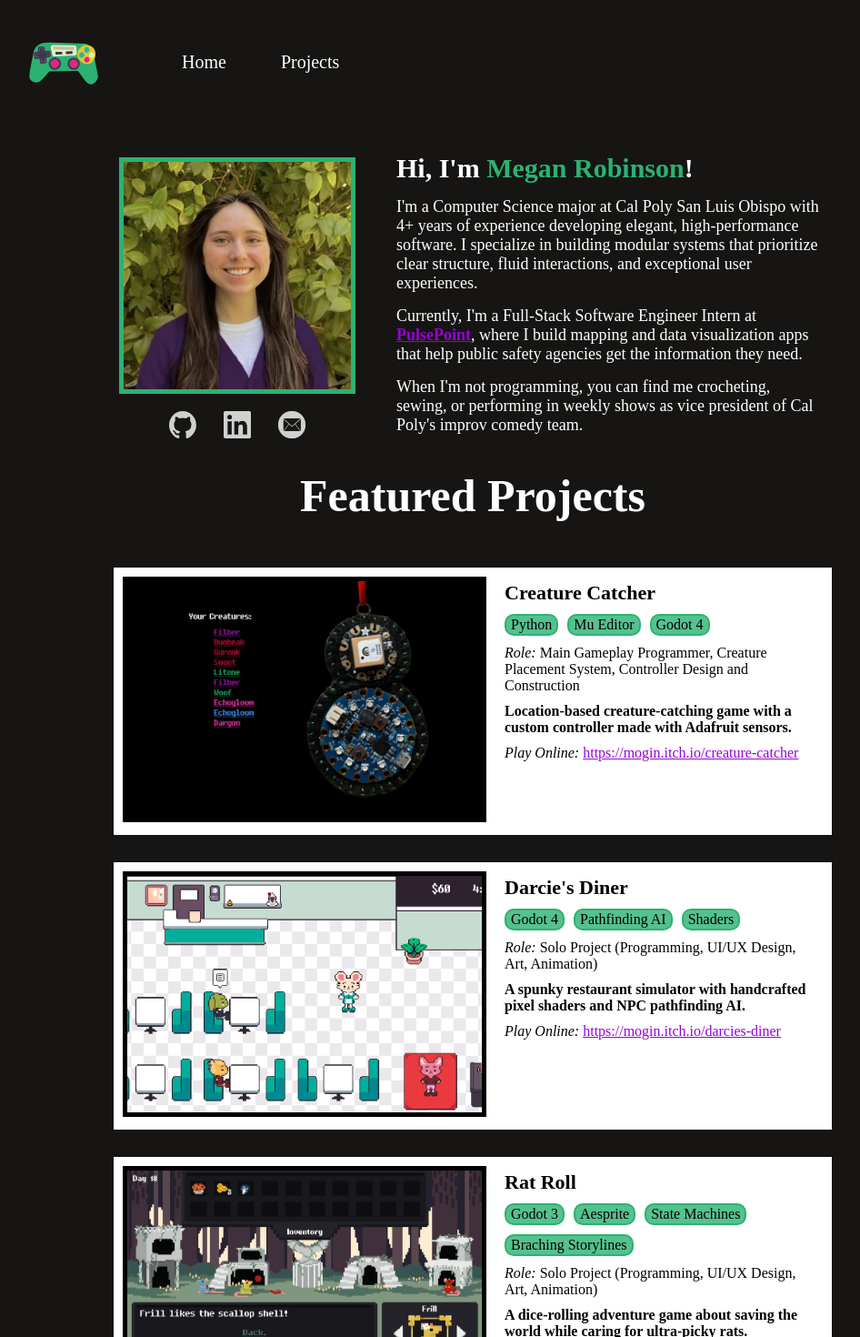
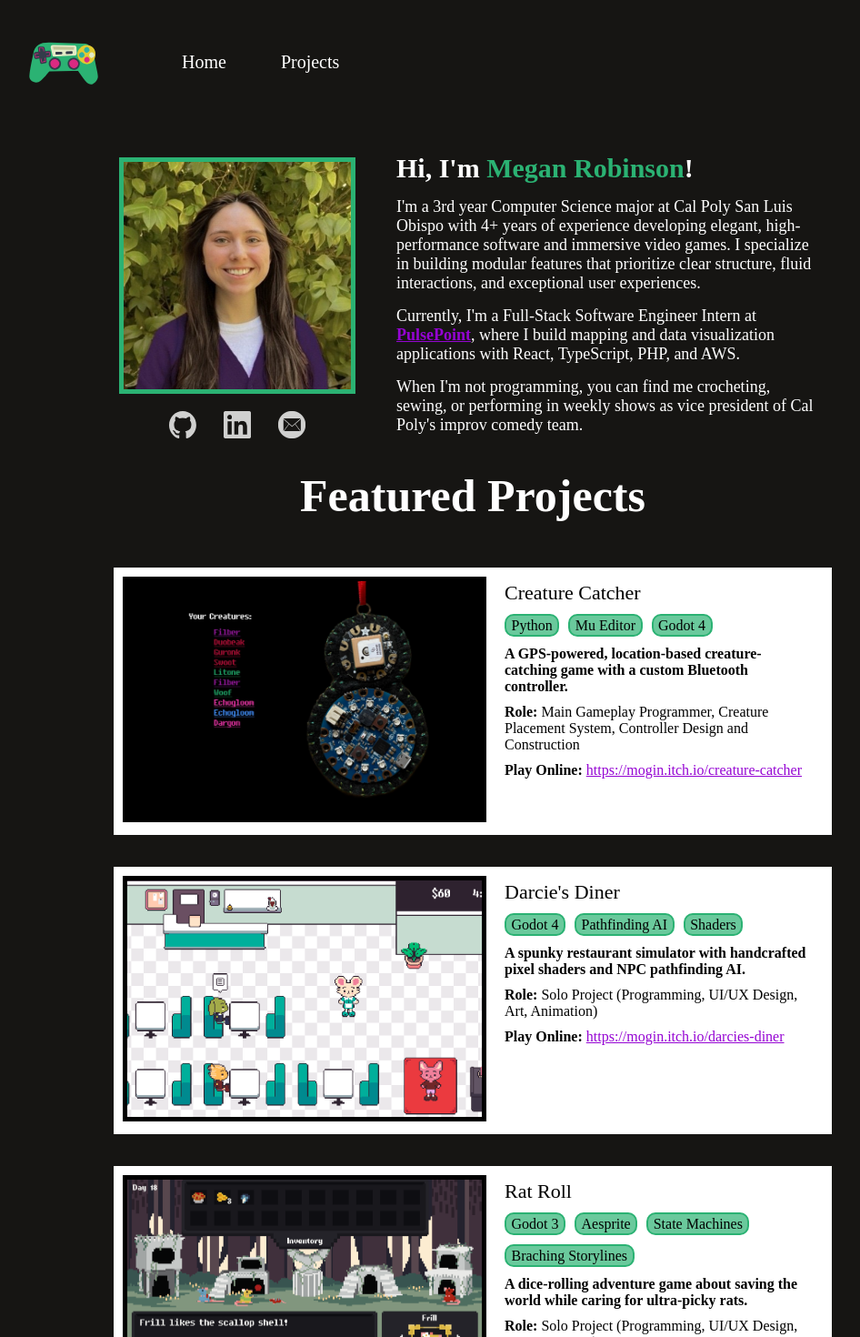
Before and after one commit to meganrobin/portfolio-website, a React (Vite) app: page / in a window 1280 px wide. Shown: the top 1470 px of the page at 91% size, without its empty margins (120-1066 px from the left). Built offline with nearby package versions, Linux system fonts and the light colour scheme; a web font is replaced by a local one.

Commit message:
Projects updates

```diff
--- a/src/assets/projects_data.js
+++ b/src/assets/projects_data.js
@@ -12,7 +12,7 @@ const projects_data = [
         p_name: "Creature Catcher",
         p_img: project1_thumbnail,
         p_contribution: 'Main Gameplay Programmer, Creature Placement System, Controller Design and Construction',
-        p_description: "Location-based creature-catching game with a custom controller made with Adafruit sensors.",
+        p_description: "A GPS-powered, location-based creature-catching game with a custom Bluetooth controller.",
         p_tags: ["Python", "Mu Editor", "Godot 4"],
         p_link_1_description: "Play Online: ",
         p_link_1: "https://mogin.itch.io/creature-catcher"
@@ -62,7 +62,7 @@ const projects_data = [
         p_name: "Smile and Nod Improv Website",
         p_img: project6_thumbnail,
         p_contribution: 'Full-Stack Web Developer',
-        p_description: "A dynamic website for Cal Poly's improv comedy team.",
+        p_description: "A dynamic website for Cal Poly's improv comedy team, complete with an admin portal for easy edits.",
         p_tags: ["React.js", "HTML", "CSS", "Firebase"],
         p_link_1_description: "Website: ",
         p_link_1: "https://smileandnodimprov.com"
--- a/src/components/Profile/Profile.jsx
+++ b/src/components/Profile/Profile.jsx
@@ -40,11 +40,11 @@ const Profile = () => {
       <div className='profile-right'>
         <h1>Hi, I'm <span style={{ color: '#2BB273' }}>Megan Robinson</span>!</h1>
         <p>
-          I'm a Computer Science major at Cal Poly San Luis Obispo with 4+ years of experience developing elegant, high-performance software.
-          I specialize in building modular systems that prioritize clear structure, fluid interactions, and exceptional user experiences.
+          I'm a 3rd year Computer Science major at Cal Poly San Luis Obispo with 4+ years of experience developing elegant, high-performance software and immersive video games.
+          I specialize in building modular features that prioritize clear structure, fluid interactions, and exceptional user experiences.
         </p>
         <p>Currently, I'm a Full-Stack Software Engineer Intern at <a href='https://www.pulsepoint.org/' target='_blank'>PulsePoint</a>,
-          where I build mapping and data visualization apps that help public safety agencies get the information they need.
+          where I build mapping and data visualization applications with React, TypeScript, PHP, and AWS.
         </p>
         <p>
           When I'm not programming, you can find me crocheting, sewing,
--- a/src/components/Projects/Projects.css
+++ b/src/components/Projects/Projects.css
@@ -18,7 +18,7 @@
 .projects-container {
     display: grid;
     grid-template-columns: 1fr 1fr;
-    gap: 30px;
+    gap: 35px;
 }
 
 .project {
@@ -48,16 +48,16 @@
 .project-text-container h2 {
     color: black;
     font-size: 22px;
-    font-weight: 800;
+    font-weight: 500;
 }
 
 .project span {
     color: black;
     font-weight: 500;
-    background-color: rgba(43, 178, 115, .8);
+    background-color: rgba(43, 178, 115, .7);
     border: 2px solid #2BB273;
     border-radius: 10px;
-    padding: 1px 5px;
+    padding: 1.5px 5.5px;
 }
 
 .project-text-container p {
@@ -65,9 +65,15 @@
     font-weight: 500;
 }
 
-.project-text-container div {
+.project-tags {
     display: flex;
     flex-wrap: wrap;
+    gap: 10px;
+}
+
+.project-text-lower {
+    display: flex;
+    flex-direction: column;
     gap: 10px;
 }
 
--- a/src/components/Projects/Projects.jsx
+++ b/src/components/Projects/Projects.jsx
@@ -17,14 +17,16 @@ const Projects = () => {
               </div>
               <div className='project-text-container'>
                 <h2>{work.p_name}</h2>
-                <div>
-                  {work.p_tags.map((tag) => (
-                    <span>{tag}</span>
+                <div className='project-tags'>
+                  {work.p_tags.map((tag, i) => (
+                    <span key={i}>{tag}</span>
                   ))}
                 </div>
-                <p><i>Role:</i> {work.p_contribution}</p>
-                <p style={{ fontWeight: 'bold' }}>{work.p_description}</p>
-                <p><i>{work.p_link_1_description}</i><a href={work.p_link_1} target="_blank">{work.p_link_1}</a></p>
+                <div className='project-text-lower'>
+                  <p><b>{work.p_description}</b></p>
+                  <p><b>Role:</b> {work.p_contribution}</p>
+                  <p><b>{work.p_link_1_description}</b><a href={work.p_link_1} target="_blank">{work.p_link_1}</a></p>
+                </div>
               </div>
             </div>
           )
```
